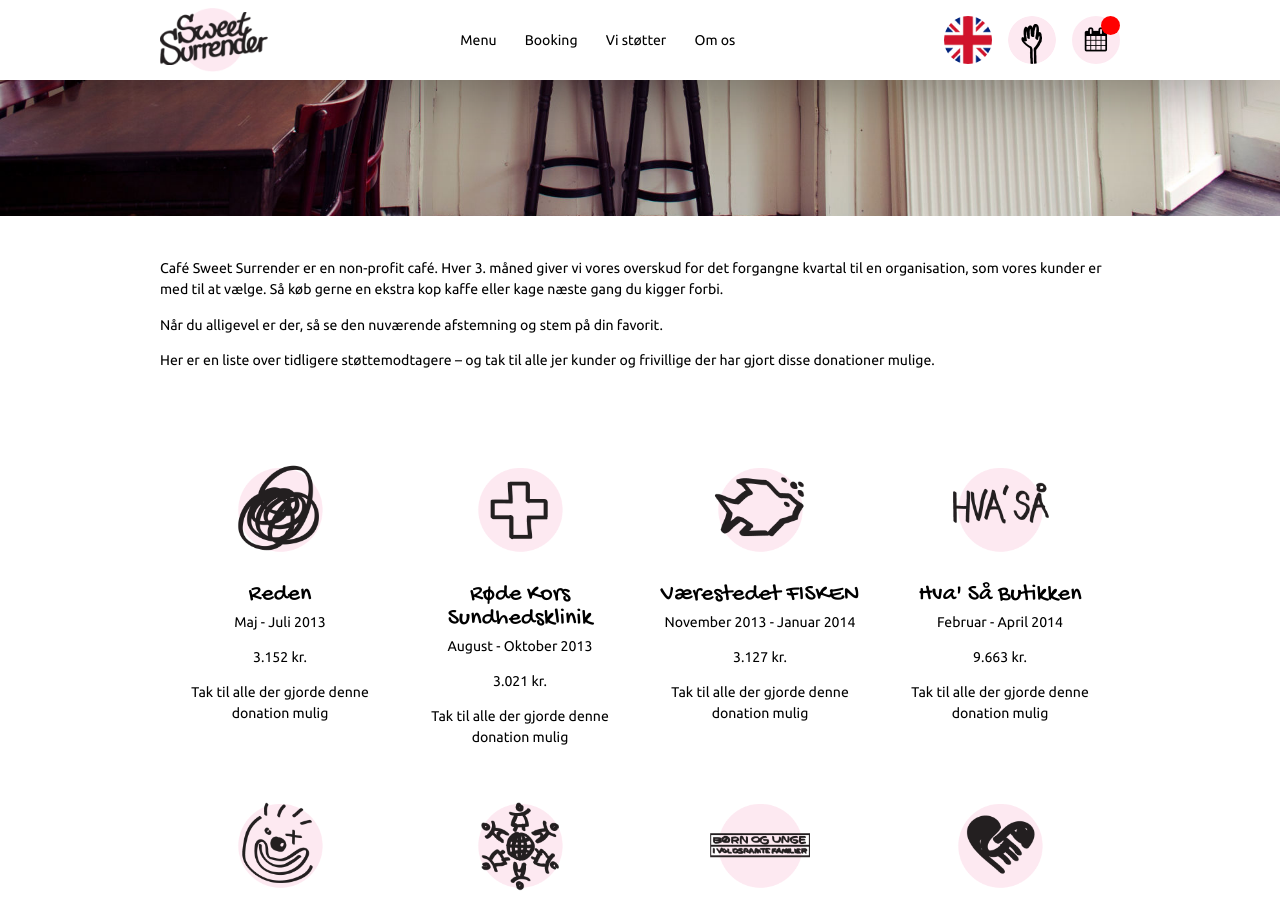
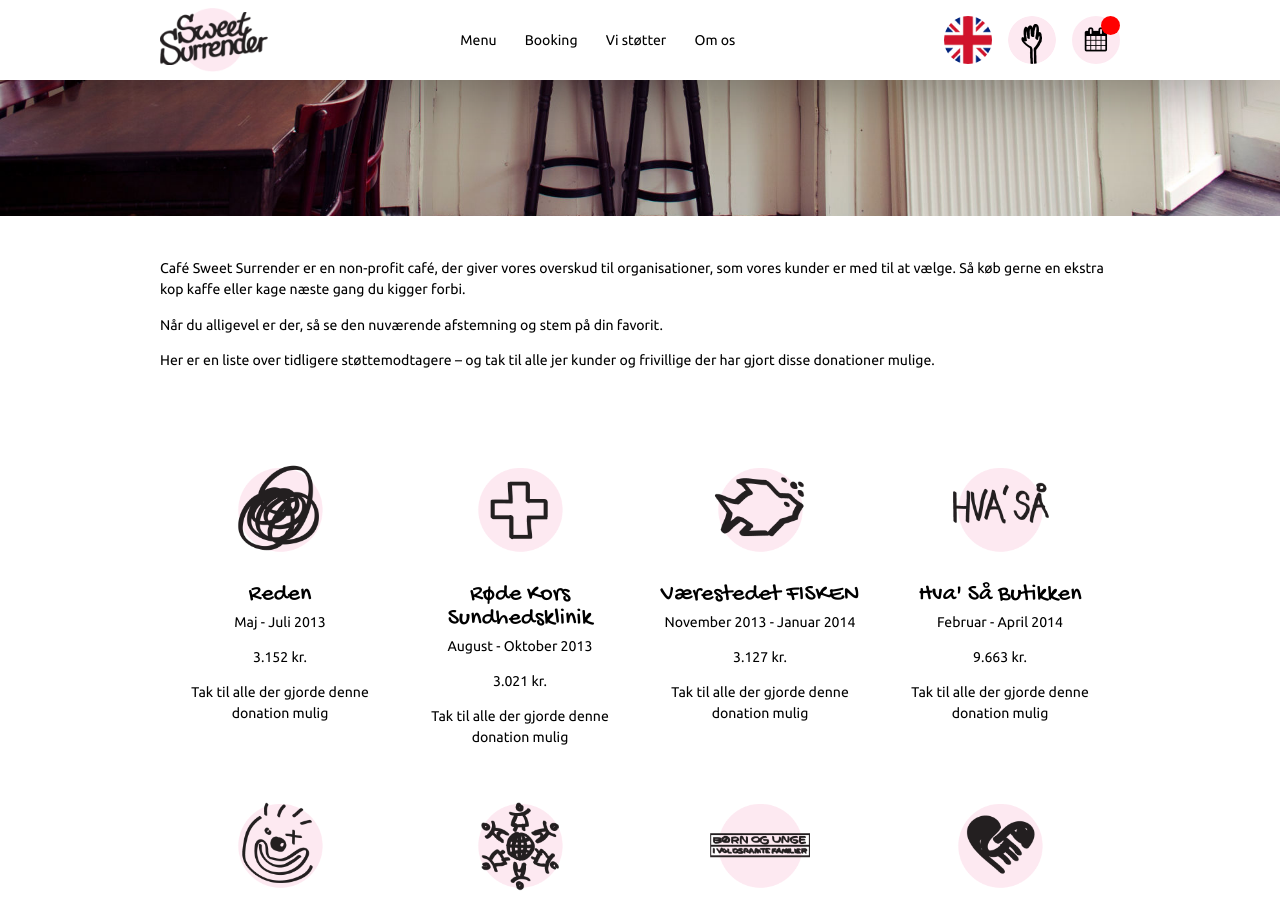
Before and after one commit to sweetsurrenderdk/sweetsurrenderdk.github.io, a Jekyll site: the page built from content/da/567d4e622341243144e3f58fc8b675a711a9ad17.md, in a window 1280 px wide and 900 px high, scrolled down 664 px. Built offline with Jekyll 4.4.1, drawn with Linux system fonts in a browser that asks for light colours.

Commit message:
Commit from HashBrown CMS

```diff
--- a/content/da/567d4e622341243144e3f58fc8b675a711a9ad17.md
+++ b/content/da/567d4e622341243144e3f58fc8b675a711a9ad17.md
@@ -13,7 +13,7 @@ sections:
             href: null
     -
         template: richTextSection
-        text: "<p>Caf&eacute; Sweet Surrender er en non-profit caf&eacute;. Hver 3. m&aring;ned giver vi vores overskud for det forgangne kvartal til en organisation, som vores kunder er med til at v&aelig;lge. S&aring; k&oslash;b gerne en ekstra kop kaffe eller kage n&aelig;ste gang du kigger forbi.</p>\n\n<p>N&aring;r du alligevel er der, s&aring; se den nuv&aelig;rende afstemning og stem p&aring; din favorit.</p>\n\n<p>Her er en liste over tidligere st&oslash;ttemodtagere &ndash; og tak til alle jer kunder og frivillige der har gjort disse donationer mulige.</p>\n"
+        text: "<p>Caf&eacute; Sweet Surrender er en non-profit caf&eacute;, der giver vores overskud til organisationer, som vores kunder er med til at v&aelig;lge. S&aring; k&oslash;b gerne en ekstra kop kaffe eller kage n&aelig;ste gang du kigger forbi.</p>\n\n<p>N&aring;r du alligevel er der, s&aring; se den nuv&aelig;rende afstemning og stem p&aring; din favorit.</p>\n\n<p>Her er en liste over tidligere st&oslash;ttemodtagere &ndash; og tak til alle jer kunder og frivillige der har gjort disse donationer mulige.</p>\n"
     -
         template: supportedOrganisations
         organisations:
```
